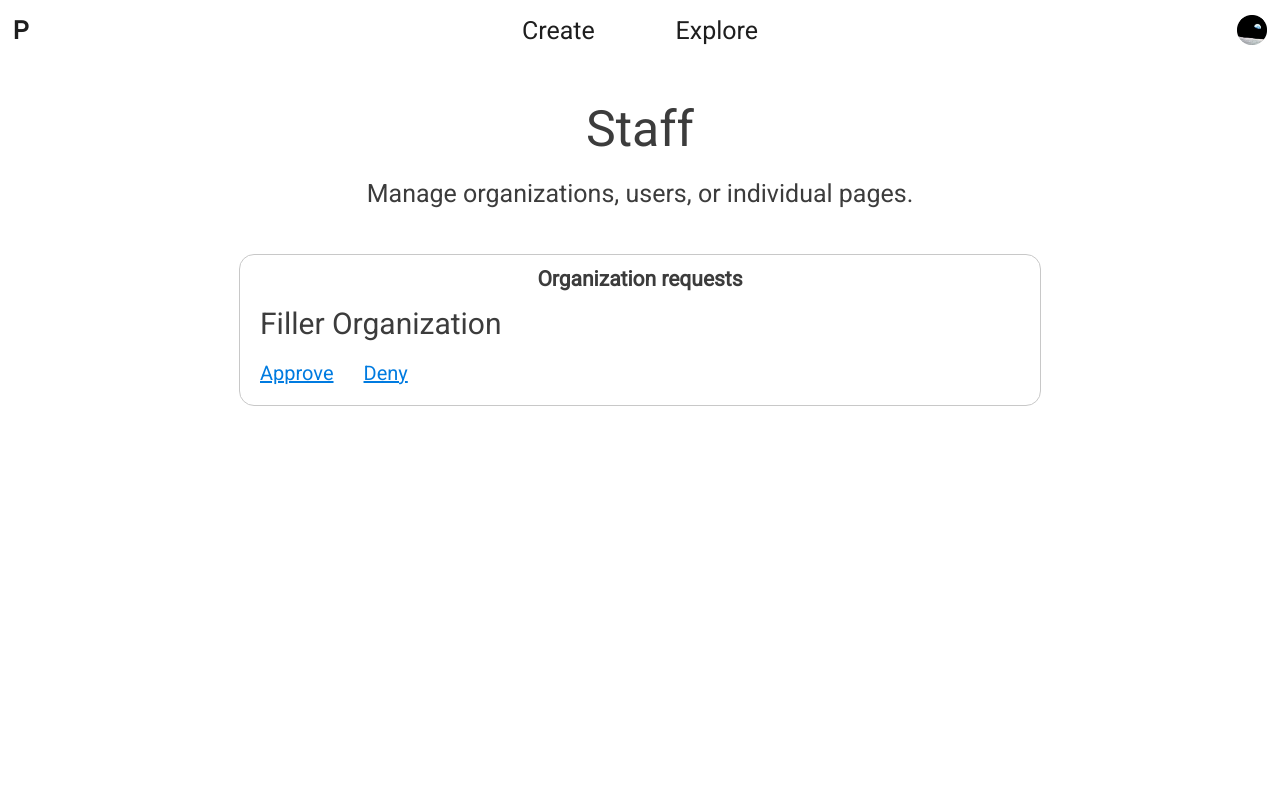
After one commit to joshtgill/pages-web, a Django app: page /staff/ in a window 1280 px wide. The commit adds this page. Run offline with Django 3.2, Linux system fonts and the light colour scheme; a user stored in the database is signed in; data comes from the database, SQL or seed files in the repository; both versions use the stored data as it was after the commit.

Commit message:
Create staff page for only staff members

```diff
--- a/meta/static/styles/profile.css
+++ b/meta/static/styles/profile.css
@@ -26,11 +26,12 @@
     text-align: center;
 }
 
-.content .profile h2 {
+.content .profile a {
     margin: 1vh 0 0 0;
-    font-size: 20px;
+    font-size: 18px;
     font-weight: normal;
     text-align: center;
+    color: rgb(0, 123, 224);
 }
 
 .content .profile .details {
@@ -81,6 +82,7 @@
 .content .profile .details .detail-container a {
     width: 100px;
     margin: 10px 0 0 0;
+    font-size: 16px;
     color: rgb(0, 123, 224);
     cursor: pointer;
     text-decoration: underline;
--- /dev/null
+++ b/meta/static/styles/staff.css
@@ -0,0 +1,50 @@
+.content {
+    align-items: center;
+}
+
+.content .dashboard .dashboard-item .dashboard-item-list .organization-request {
+    display: flex;
+    flex-direction: column;
+    color: rgb(60, 60, 60);
+}
+
+.content .dashboard .dashboard-item .dashboard-item-list .organization-request h4 {
+    margin: 0 0 10px 0;
+    font-size: 30px;
+    font-weight: normal;
+}
+
+.content .dashboard .dashboard-item .dashboard-item-list .organization-request .details {
+    display: flex;
+    flex-wrap: wrap;
+}
+
+.content .dashboard .dashboard-item .dashboard-item-list .organization-request .details h5 {
+    margin: 5px 10px 5px 0;
+    font-size: 20px;
+    font-weight: normal;
+    color: rgb(60, 60, 60);
+}
+
+.content .dashboard .dashboard-item .dashboard-item-list .organization-request .actions {
+    display: flex;
+    justify-content: center;
+    margin: 10px 0 0 0;
+}
+
+.content .dashboard .dashboard-item .dashboard-item-list .organization-request .actions a {
+    margin: 0 20px;
+    font-size: 20px;
+    color: rgb(0, 123, 224);
+}
+
+@media only screen and (min-width: 580px) {
+    .content .dashboard .dashboard-item .dashboard-item-list .organization-request .actions {
+        display: flex;
+        justify-content: left;
+    }
+
+    .content .dashboard .dashboard-item .dashboard-item-list .organization-request .actions a {
+        margin: 0 30px 0 0;
+    }
+}
--- a/meta/templates/profile.html
+++ b/meta/templates/profile.html
@@ -16,6 +16,9 @@
                     <img src="{% static 'images/cliff.png' %}" alt="cliff">
                 {% endif %}
                 <h1>{{ request.user.first_name }} {{ request.user.last_name }}</h1>
+                {% if request.user.is_staff %}
+                    <a href="{% url 'staff' %}">Staff page</a>
+                {% endif %}
                 <div class="details">
                     <div class="detail-container">
                         <div class="detail" style="margin-top: 0">
--- /dev/null
+++ b/meta/templates/staff.html
@@ -0,0 +1,36 @@
+<html>
+    {% load static %}
+    <head>
+        <title>Admin</title>
+
+        <link rel="stylesheet" type="text/css" href="{% static 'styles/staff.css' %}">
+    </head>
+    <body>
+        {% include 'core.html' %}
+
+        <div class="content">
+            <h1>Staff</h1>
+            <h2>Manage organizations, users, or individual pages.</h2>
+            <div class="dashboard">
+                <div class="dashboard-item">
+                    <h3>Organization requests</h3>
+                    <div class="dashboard-item-list">
+                        <div class="organization-request">
+                            <h4>Filler Organization</h4>
+                            <div class="details">
+                            </div>
+                            <div class="actions">
+                                <a href="{% url 'home' %}">
+                                    Approve
+                                </a>
+                                <a href="{% url 'home' %}">
+                                    Deny
+                                </a>
+                            </div>
+                        </div>
+                    </div>
+                </div>
+            </div>
+        </div>
+    </body>
+</html>
--- a/meta/urls.py
+++ b/meta/urls.py
@@ -6,5 +6,6 @@ urlpatterns = [
     path('', views.home, name='home'),
     path('login/', views.login, name='login'),
     path('create_account/', views.createAccount, name='create_account'),
-    path('profile/', views.profile, name='profile')
+    path('profile/', views.profile, name='profile'),
+    path('staff/', views.staff, name='staff')
 ]
--- a/meta/views.py
+++ b/meta/views.py
@@ -5,6 +5,7 @@ import uuid
 import django.contrib.auth as djangoAuth
 from django.core.exceptions import ObjectDoesNotExist
 from builder.models import Profile
+from django.contrib.admin.views.decorators import staff_member_required
 
 
 def home(request):
@@ -118,3 +119,8 @@ def profile(request):
             request.user.save()
 
     return redirect('/profile/')
+
+
+@staff_member_required
+def staff(request):
+    return render(request, 'staff.html')
--- a/pages/static/styles/core.css
+++ b/pages/static/styles/core.css
@@ -86,6 +86,37 @@ body {
     display: none;
 }
 
+.dashboard {
+    width: 100vw;
+    display: flex;
+    justify-content: space-evenly;
+    flex-wrap: wrap;
+    margin: 0 0 5vh 0;
+}
+
+.dashboard .dashboard-item {
+    width: 92vw;
+    max-width: 800px;
+    display: flex;
+    flex-direction: column;
+    margin: 5vh 0 0 0;
+    border: 1px solid rgb(200, 200, 200);
+    border-radius: 15px;
+}
+
+.dashboard .dashboard-item h3 {
+    margin: 12px 0 15px 0;
+    text-align: center;
+    font-size: 21px;
+    color: rgb(60, 60, 60);
+}
+
+.dashboard .dashboard-item .dashboard-item-list {
+    display: flex;
+    flex-direction: column;
+    margin: 0 20px 20px 20px;
+}
+
 @media only screen and (min-width: 580px) {
     .top-nav .left {
         display: block;
```
Also changed, not shown: builder/static/styles/manage_organization.css (+12 -57 lines), builder/templates/manage_organization.html (+5 -5 lines), db.sqlite3.
